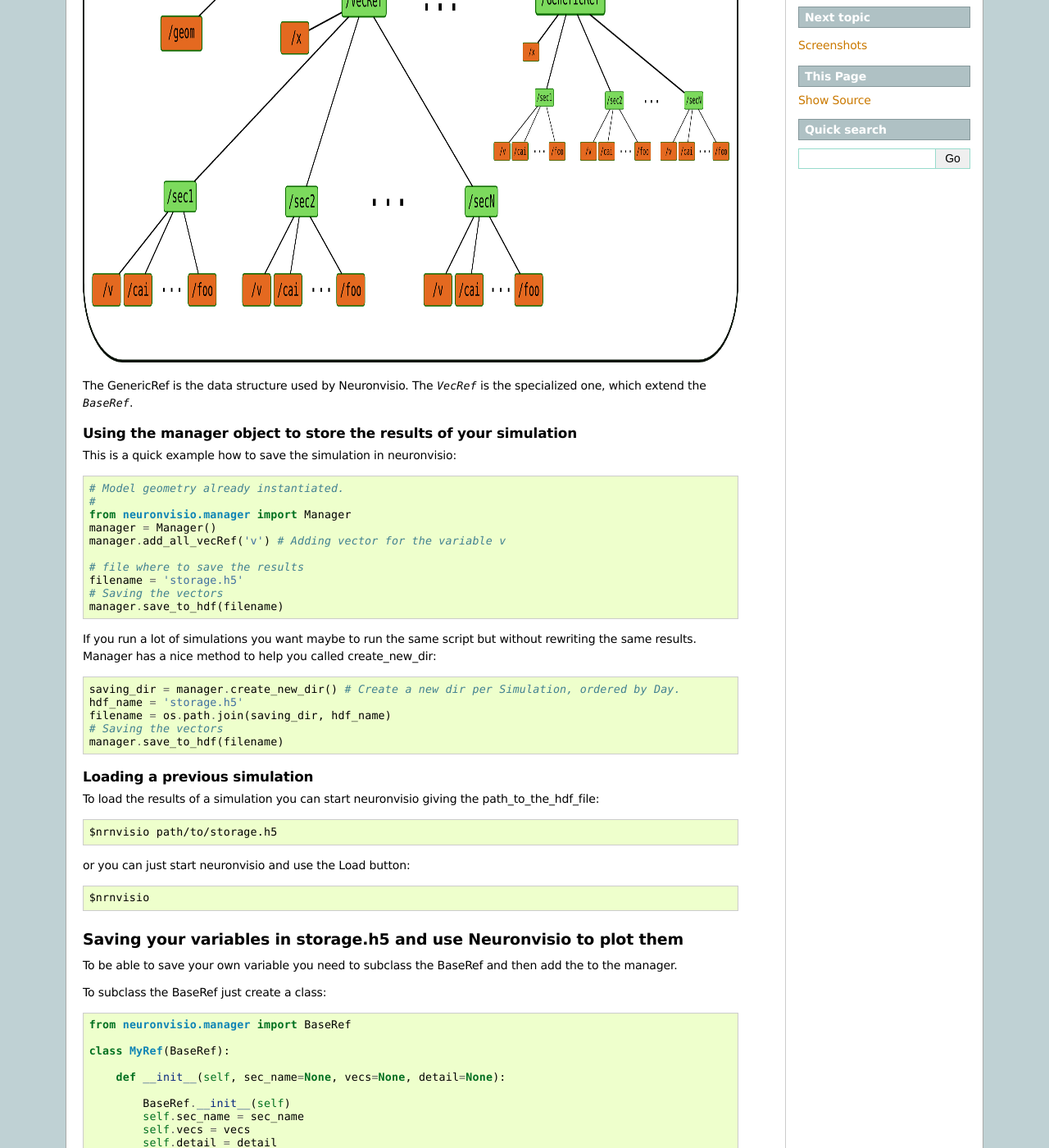
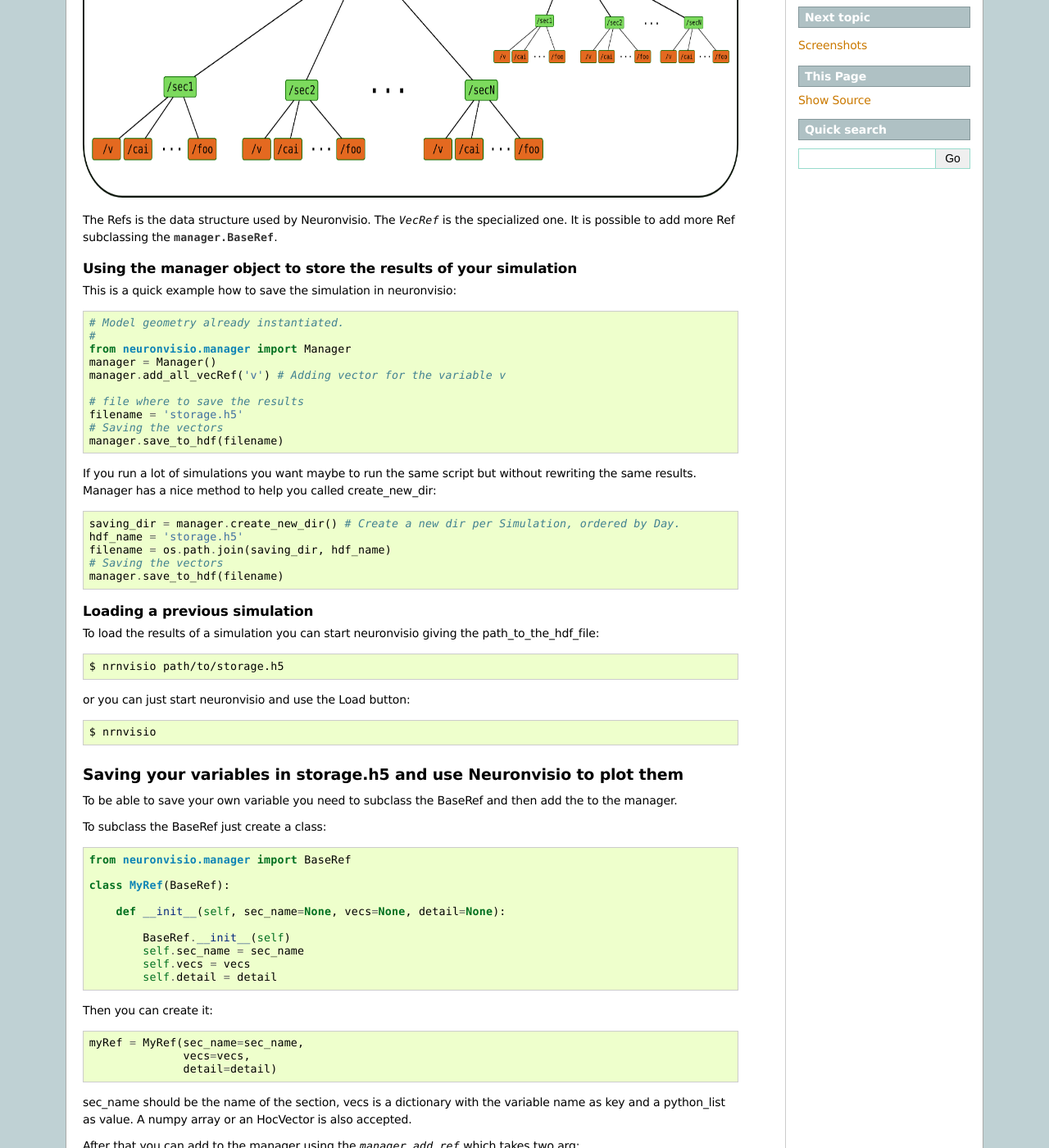
Before and after one commit to mattions/neuronvisio, a Sphinx documentation site: the page built from docs/storage.rst, in a window 1280 px wide and 1400 px high, scrolled down 381 px. Shown: the whole window at 82% size. Built offline with Sphinx 7.4.7, drawn with Linux system fonts in a browser that asks for light colours; formulas are drawn with MathJax 3; the version number is read from the project's files by our own code.

```diff
--- a/docs/gettingstarted.rst
+++ b/docs/gettingstarted.rst
@@ -130,4 +130,4 @@ Select a section (Just click over it, near the beginning or the end of the cylin
 and the section info will be displayed in the Sec Info Tab.
 
 .. image:: images/Neuronvisio_sec_info.png
-    :scale: 85
+    :scale: 100
--- a/docs/index.rst
+++ b/docs/index.rst
@@ -16,7 +16,7 @@ Features
 - Creation of vectors to record any variables present in the section
 - Pylab integration to plot directly the result of the simulation
 - Exploration of the timecourse of any variable among time using a color coded scale
-- Saving the results simulation for later
+- Saving the results simulation for later analysis
 
 
 
--- a/docs/storage.rst
+++ b/docs/storage.rst
@@ -16,9 +16,9 @@ without re-run it.
 The file has a structure shown in the following images
 
 .. image:: images/hdf_neuronvisio_0.5_structure.png
-    :scale: 60
-The GenericRef is the data structure used by Neuronvisio. The `VecRef` is the specialized one, which extend the
-`BaseRef`.
+    :scale: 40
+The Refs is the data structure used by Neuronvisio. The `VecRef` is the specialized one. It is possible to add more
+Ref subclassing the :class:`manager.BaseRef`.
 
 Using the manager object to store the results of your simulation
 ----------------------------------------------------------------
@@ -50,11 +50,11 @@ Loading a previous simulation
 
 To load the results of a simulation you can start neuronvisio giving the path_to_the_hdf_file::
 
-    $nrnvisio path/to/storage.h5
+    $ nrnvisio path/to/storage.h5
 
 or you can just start neuronvisio and use the Load button::
 
-    $nrnvisio
+    $ nrnvisio
 
 Saving your variables in storage.h5 and use Neuronvisio to plot them
 ====================================================================
```
Also changed, not shown: other parts of docs/storage.rst (+7 -7 lines), docs/images/Neuronvisio_sec_info.png.
